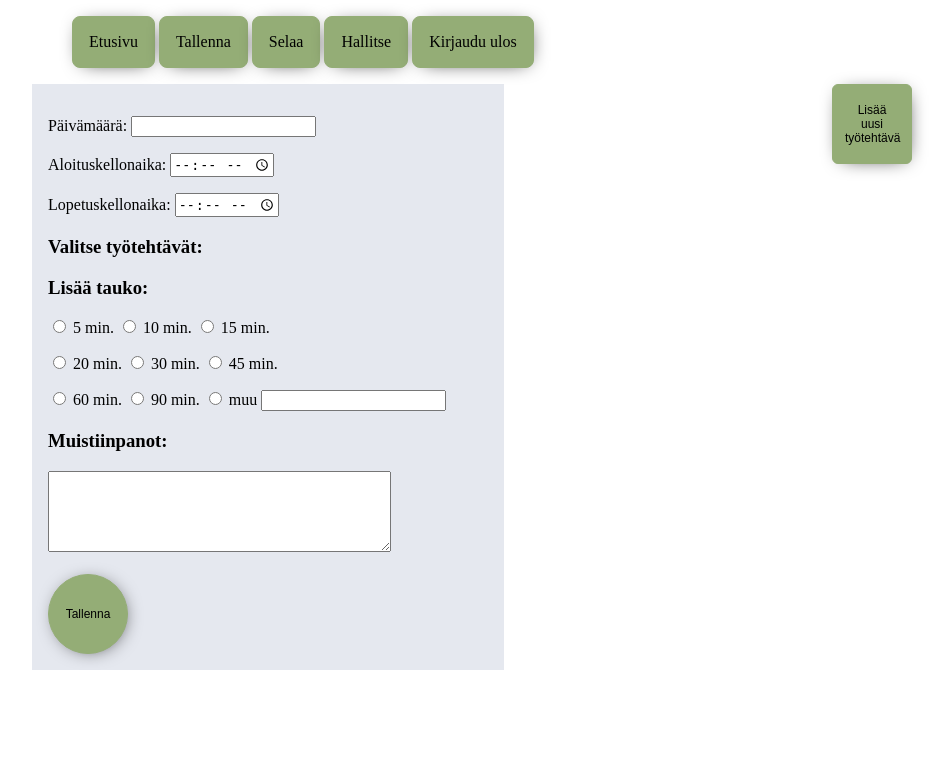
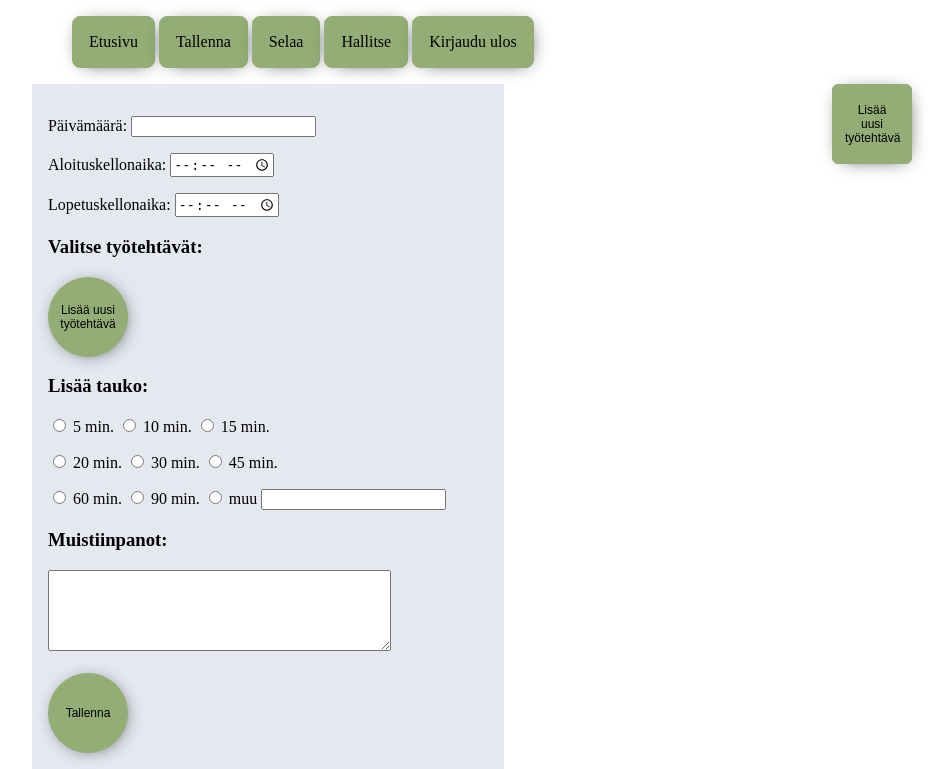
Before and after one commit to veelupu/tyoaikakirjanpito, a Flask app: template templates/record.html in a window 1280 px wide. Shown: the part 375-1144 px from the top of the page, without its empty margins (168-1120 px from the left). Before the commit the page ends 1045 px from the top, so only its background shows below. Run offline with Flask 2, Linux system fonts and the light colour scheme; the template is opened without the code that fills it, so the values that code supplies are empty; some libraries are stand-ins or nearby versions.

Commit message:
Relaplace button to add tasks

```diff
--- a/templates/record.html
+++ b/templates/record.html
@@ -29,6 +29,7 @@
 			<input type="checkbox" name="task" value="{{ task }}">{{ task }}
 			{% endfor %}
 		</p>
+		<button type="button" onClick="location.href='/settings'">Lisää uusi työtehtävä</button>
 		<h3>Lisää tauko:</h3>
 		<p>
 			<input type="radio" name="pause" value="5"> 5 min.
```
